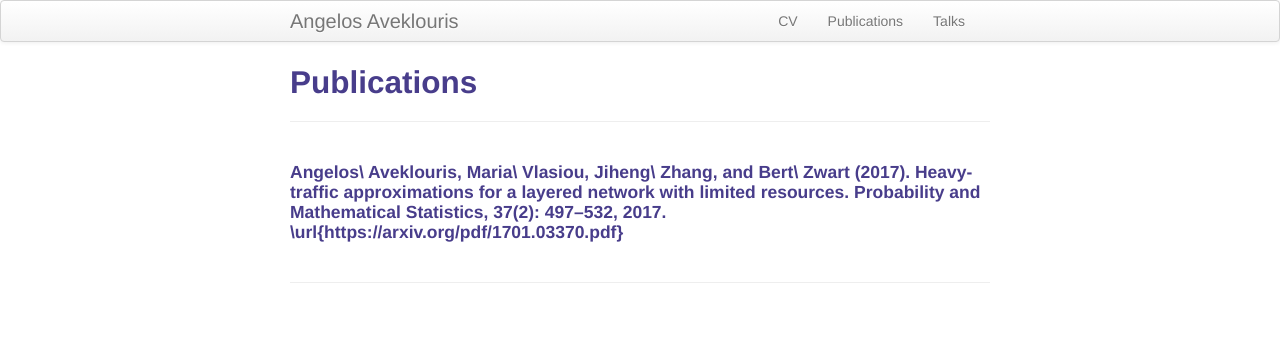
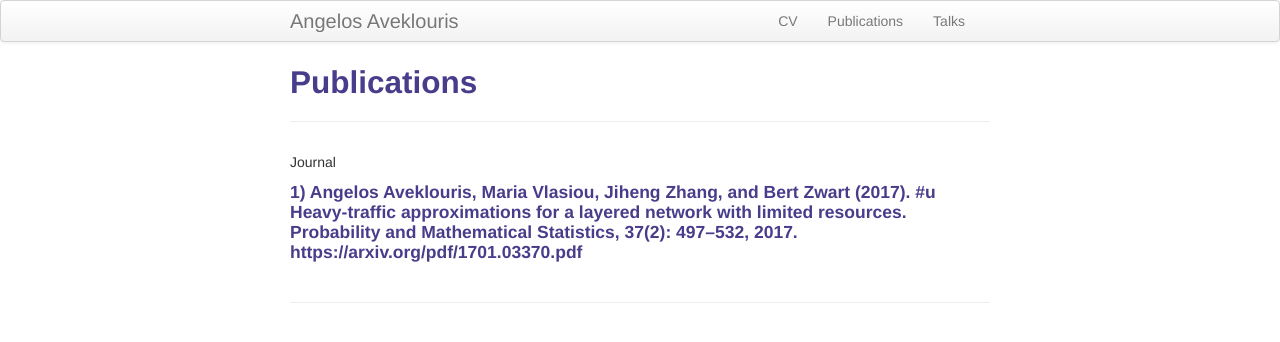
Before and after one commit to Angelos90/Angelos90.github.io, a Jekyll site: the page built from pages/publications.md, in a window 1280 px wide. Shown: the top 342 px of the page. Built offline with Jekyll 4.4.1, drawn with Linux system fonts in a browser that asks for light colours.

Commit message:
Update publications.md

```diff
--- a/pages/publications.md
+++ b/pages/publications.md
@@ -5,8 +5,8 @@ description: Angelos Aveklouris' Publications
 ---
 
 
-
-#### Angelos\ Aveklouris, Maria\ Vlasiou, Jiheng\ Zhang, and Bert\ Zwart (2017). Heavy-traffic approximations for a layered network with limited resources. Probability and Mathematical Statistics, 37(2): 497--532, 2017.  \url{https://arxiv.org/pdf/1701.03370.pdf}
+Journal
+#### 1) Angelos Aveklouris, Maria Vlasiou, Jiheng Zhang, and Bert Zwart (2017). #u Heavy-traffic approximations for a layered network with limited resources. Probability and Mathematical Statistics, 37(2): 497--532, 2017.  https://arxiv.org/pdf/1701.03370.pdf
 
 
 
```
